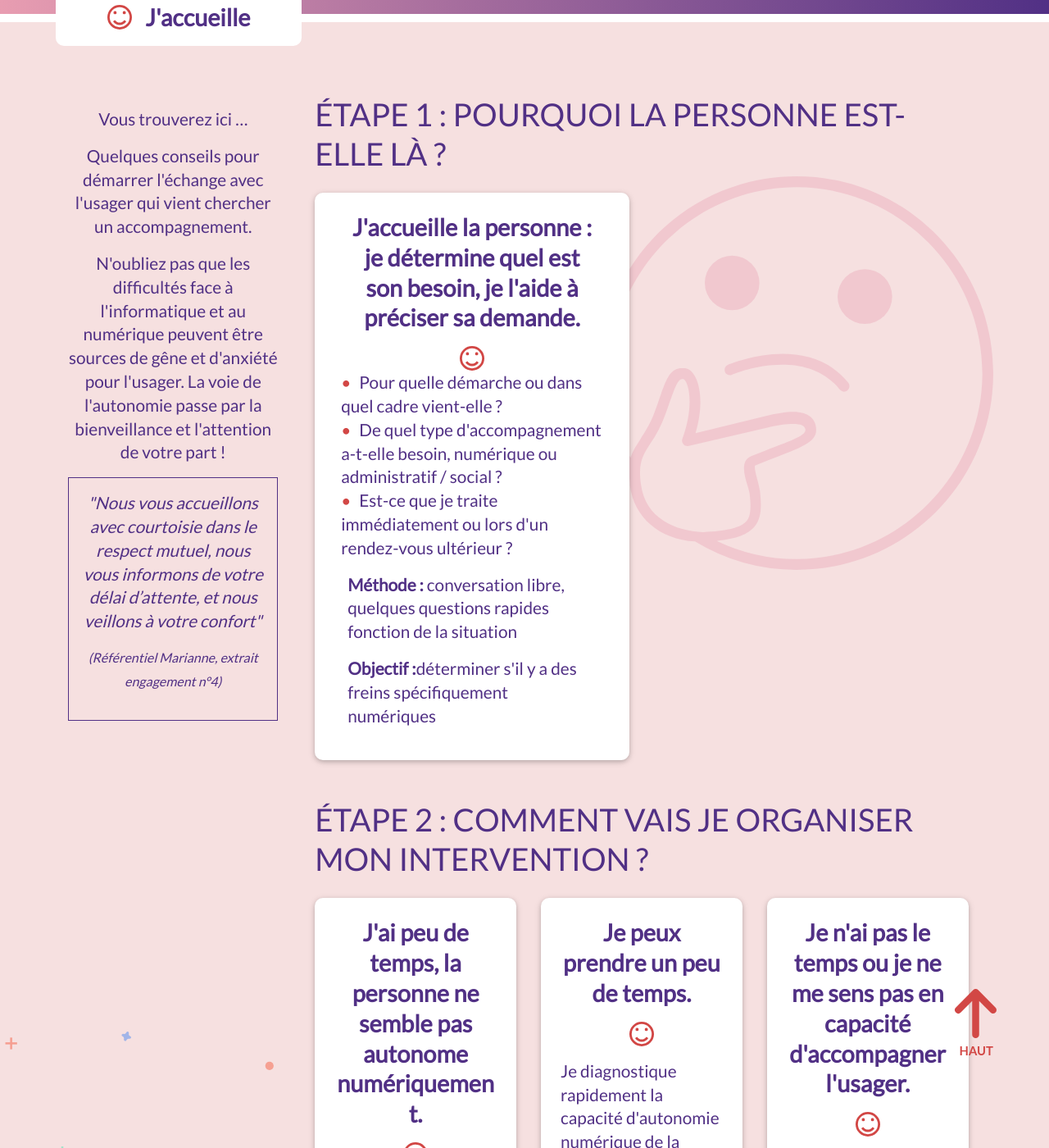
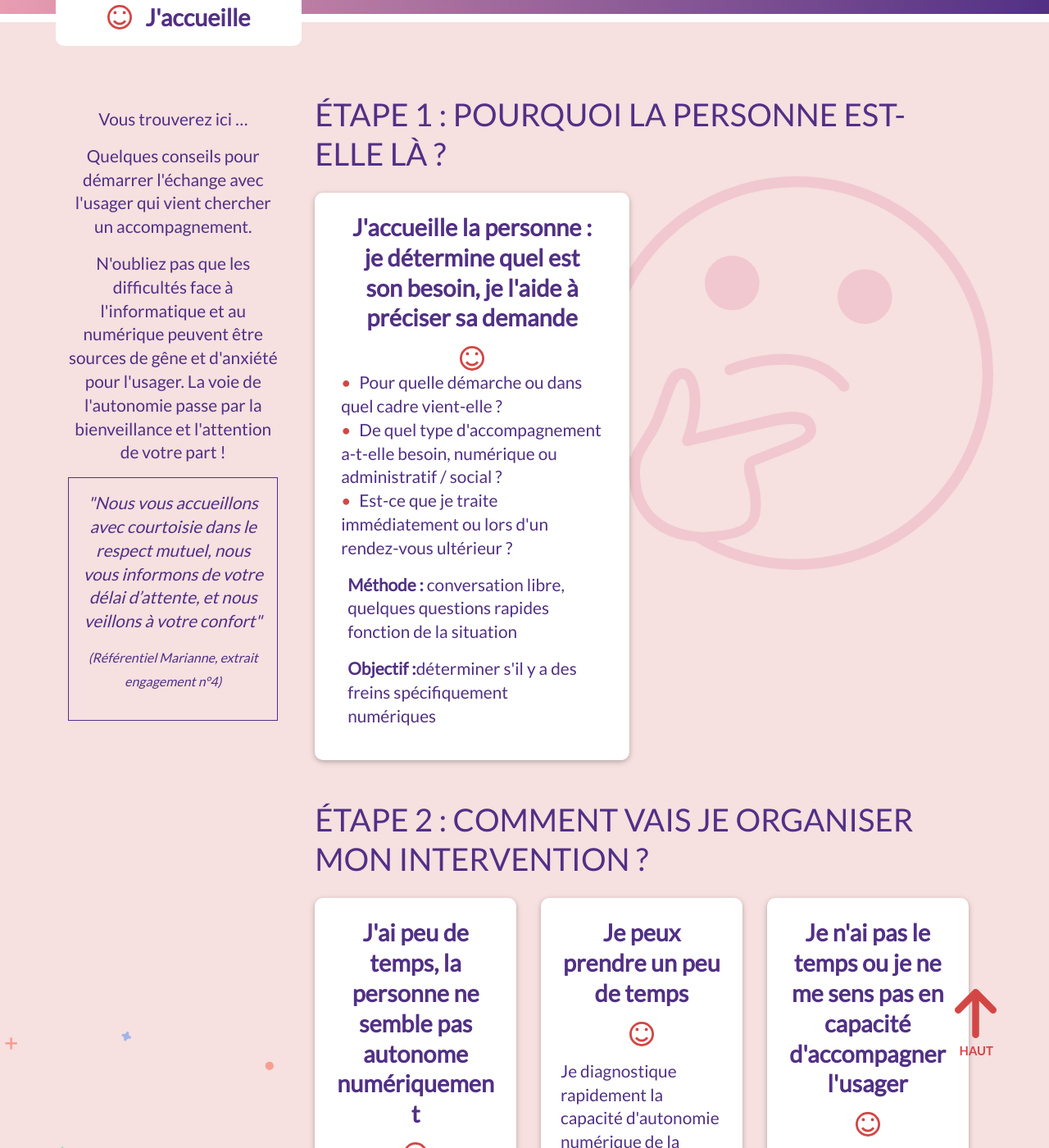
Before and after one commit to SocieteNumerique/kit, a Jekyll site: the page built from index.html, in a window 1280 px wide and 1400 px high, scrolled down 1299 px. Shown: the whole window at 82% size. Built offline with Jekyll 4.4.1, drawn with Linux system fonts in a browser that asks for light colours; nearby versions of some CDN libraries; some of the changed text lies outside the part shown.

Commit message:
bugfix : issue 62 - suppression des points

```diff
--- a/_includes/jaccueille.html
+++ b/_includes/jaccueille.html
@@ -25,7 +25,7 @@
                             </div>
                             <div class="col-xl-6 col-md-8 col-12">
                                 <div class="card p-4">
-                                    <p class="big">J'accueille la personne : je détermine quel est son besoin, je l'aide à préciser sa demande.</p>
+                                    <p class="big">J'accueille la personne : je détermine quel est son besoin, je l'aide à préciser sa demande</p>
                                     <img class="litte-img" src="{{ site.url }}/images/accueillir.svg">
                                     <div class="text-left">
                                         <ul class="red-dot px-2">
@@ -46,7 +46,7 @@
                             </div>
                             <div class="col-xl-4 col-md-6 col-12 mb-3">
                                 <div class="card px-2 py-4">
-                                    <p class="big">J'ai peu de temps, la personne ne semble pas autonome numériquement.</p>
+                                    <p class="big">J'ai peu de temps, la personne ne semble pas autonome numériquement</p>
                                     <img class="litte-img" src="{{ site.url }}/images/accueillir.svg">
                                     <div class="text-left pt-3">
                                         <p>Je fais la démarche avec la personne immédiatement, j'ai en tête quelques éléments pour sécuriser mon accompagnement.</p>
@@ -56,7 +56,7 @@
                             </div>
                             <div class="col-xl-4 col-md-6 col-12 mb-3">
                                 <div class="card px-2 py-4">
-                                    <p class="big">Je peux prendre un peu de temps.</p>
+                                    <p class="big">Je peux prendre un peu de temps</p>
                                     <img class="litte-img" src="{{ site.url }}/images/accueillir.svg">
                                     <div class="text-left pt-3">
                                         <p>Je diagnostique rapidement la capacité d'autonomie numérique de la personne :</p>
@@ -68,7 +68,7 @@
                             </div>
                             <div class="col-xl-4 col-md-6 col-12 mb-3">
                                 <div class="card px-2 py-4">
-                                    <p class="big">Je n'ai pas le temps ou je ne me sens pas en capacité d'accompagner l'usager.</p>
+                                    <p class="big">Je n'ai pas le temps ou je ne me sens pas en capacité d'accompagner l'usager</p>
                                     <img class="litte-img" src="{{ site.url }}/images/accueillir.svg">
                                     <div class="text-left pt-3">
                                         <p>Les besoins d'accompagnement sont trop importants, je réoriente :</p>
--- a/index.html
+++ b/index.html
@@ -29,7 +29,7 @@ layout: default
                                             <span><img class="small-icon" src="{{ site.url }}/images/bottom-purple.svg"></img></span>
                                         </h2>
                                     </div>
-                                    <p>Quelques conseils pour démarrer l'échange avec l'usager qui vient chercher un accompagnement.</p>
+                                    <p>Quelques conseils pour démarrer l'échange avec l'usager qui vient chercher un accompagnement</p>
                                 </div>
                             </a>
                         </div>
@@ -42,7 +42,7 @@ layout: default
                                             <span><img class="small-icon" src="{{ site.url }}/images/bottom-purple.svg"></img></span>
                                         </h2>
                                     </div>
-                                    <p>De quoi qualifier le niveau numérique des personnes rapidement.</p>
+                                    <p>De quoi qualifier le niveau numérique des personnes rapidement</p>
                                 </div>
                             </a>
                         </div>
```
